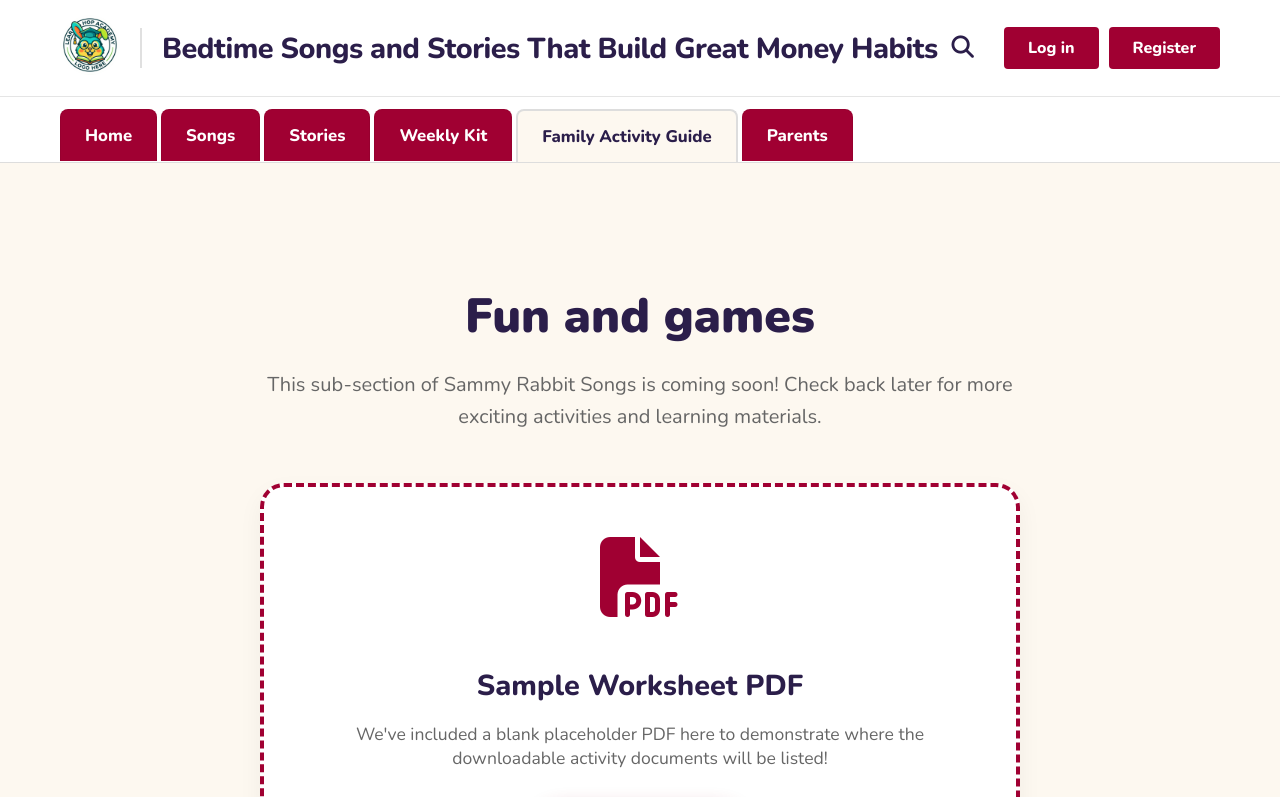
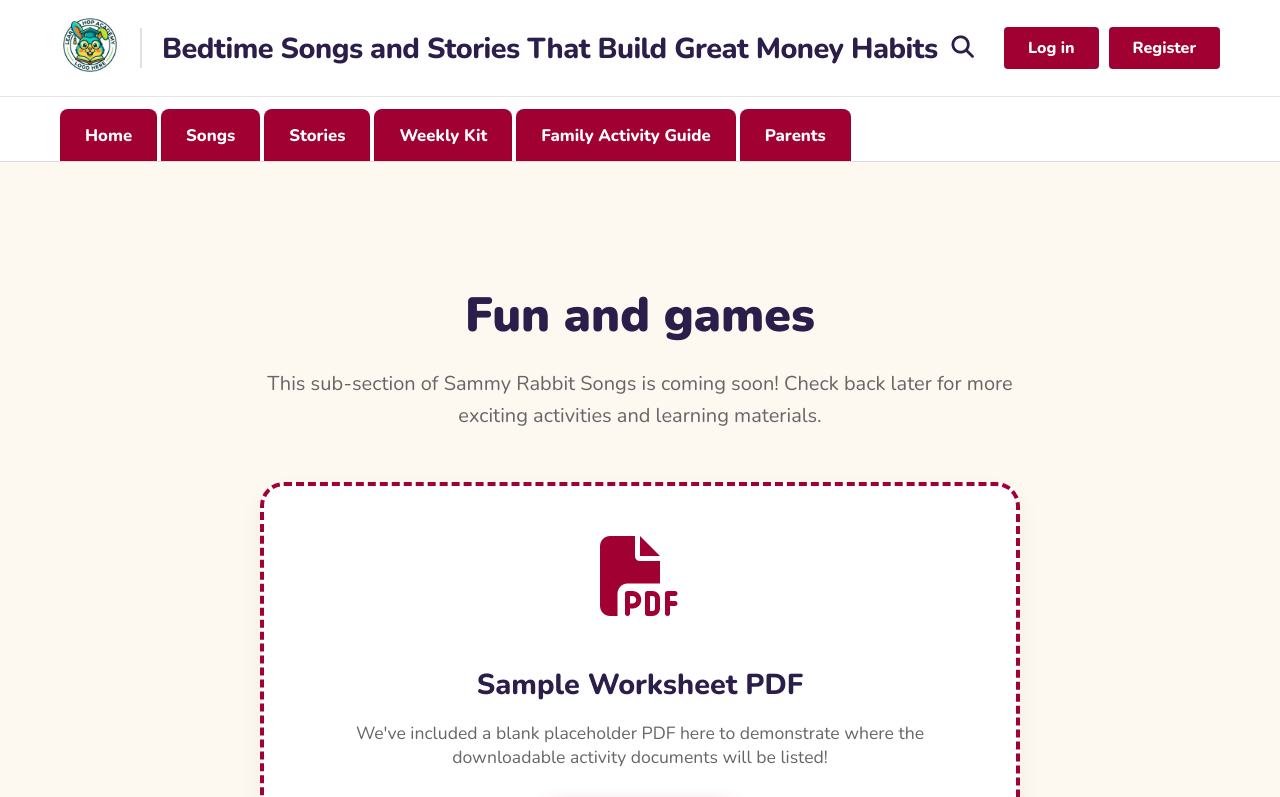
Before and after one commit to HMCJPG/SammySongsPrototype, a Next.js app: page /fun-and-games in a window 1280 px wide. Shown: the top 797 px of the page. Built offline with nearby package versions, Linux system fonts and the light colour scheme.

Commit message:
Linked Family Activity Guide to MoneyRules PDF

```diff
--- a/app/components/Header.jsx
+++ b/app/components/Header.jsx
@@ -54,7 +54,7 @@ export default function Header() {
                         <li><Link href="/listen-and-watch" className={`nav-link ${pathname === '/listen-and-watch' ? 'active' : ''}`}>Songs</Link></li>
                         <li><Link href="/read-and-write" className={`nav-link ${pathname === '/read-and-write' ? 'active' : ''}`}>Stories</Link></li>
                         <li><Link href="/speak-and-spell" className={`nav-link ${pathname === '/speak-and-spell' ? 'active' : ''}`}>Weekly Kit</Link></li>
-                        <li><Link href="/fun-and-games" className={`nav-link ${pathname === '/fun-and-games' ? 'active' : ''}`}>Family Activity Guide</Link></li>
+                        <li><a href="/assets/pdfs/MoneyRules_Parent_Guide%20(1).pdf" target="_blank" rel="noopener noreferrer" className="nav-link">Family Activity Guide</a></li>
                         {/* <li><Link href="/grammar-and-vocabulary" className={`nav-link ${pathname === '/grammar-and-vocabulary' ? 'active' : ''}`}>Grammar and vocabulary</Link></li> */}
                         {/* <li><Link href="/fun-and-games" className={`nav-link ${pathname === '/fun-and-games' ? 'active' : ''}`}>Fun and games</Link></li> */}
                         <li><Link href="/parents" className={`nav-link ${pathname === '/parents' ? 'active' : ''}`}>Parents</Link></li>
```
Also changed, not shown: 2 other files (tests, documents, lock files or other folders).
